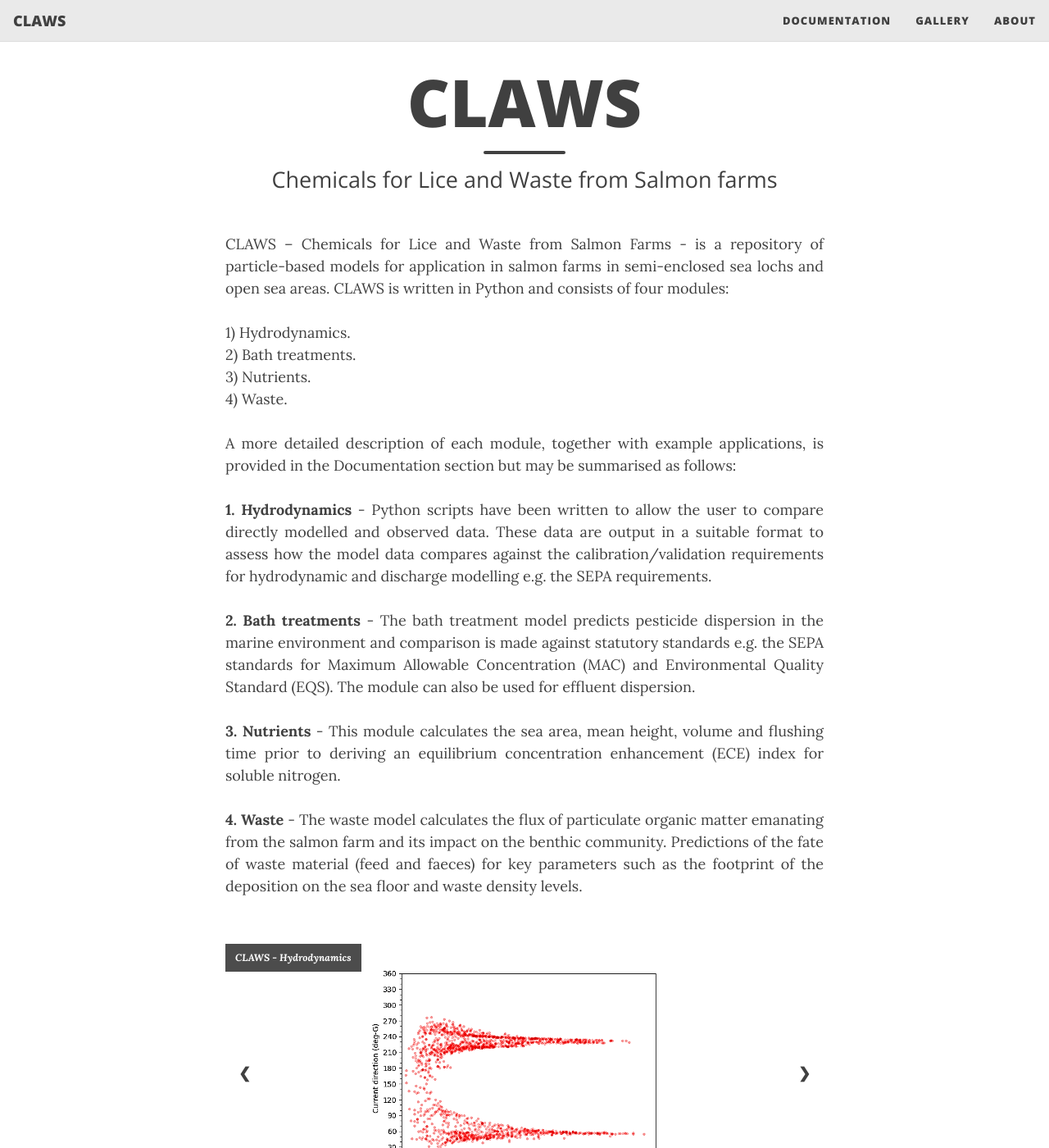
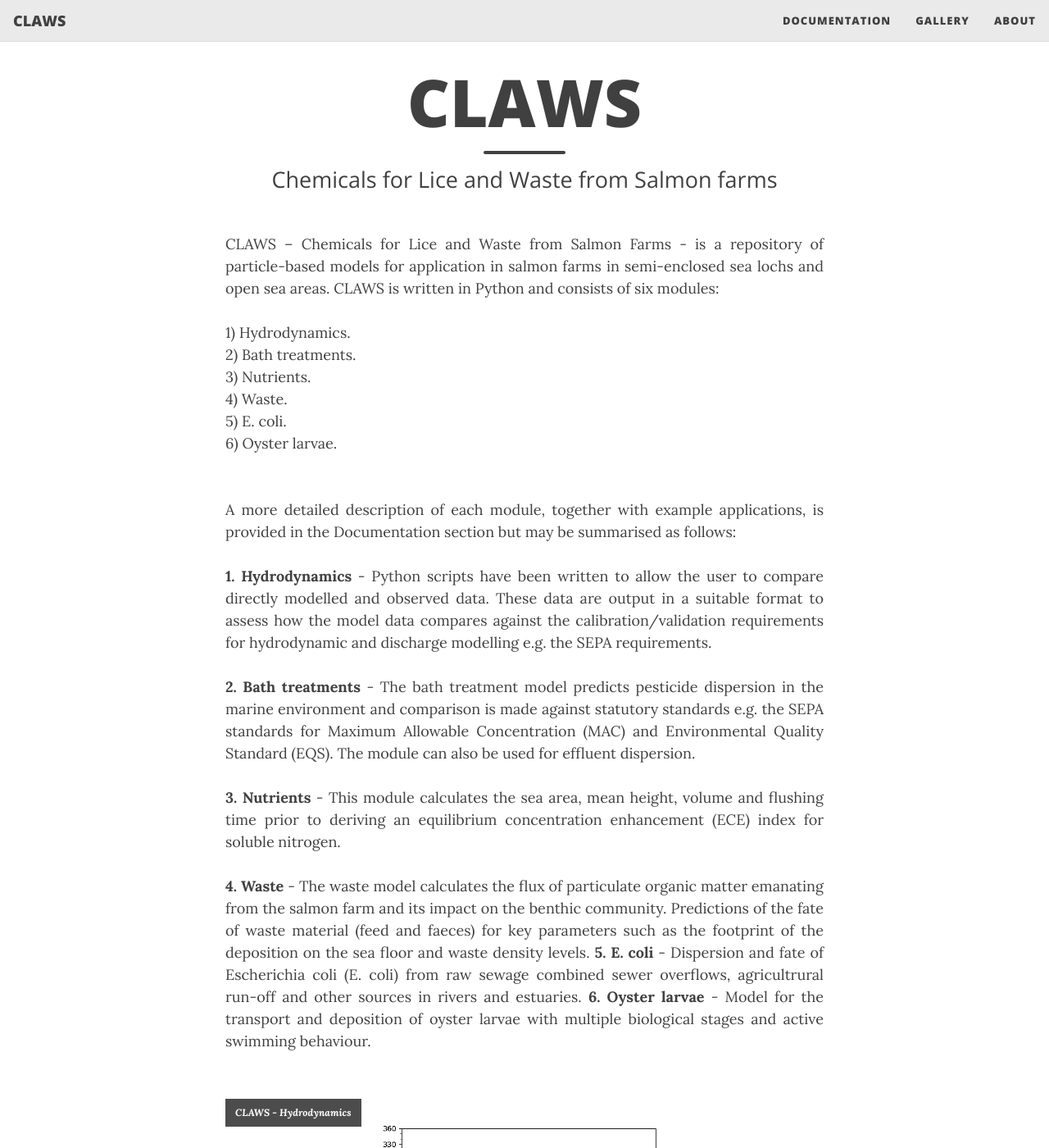
Before and after one commit to claws-scot/claws-scot.github.io, a Jekyll site: the page built from index.html, in a window 1280 px wide and 1400 px high. Shown: the whole window at 82% size. Built offline with Jekyll 4.4.1, drawn with Linux system fonts in a browser that asks for light colours; nearby versions of some CDN libraries; the list of posts is cut into pages by our own code.

Commit message:
add ecoli and oyster

```diff
--- a/index.html
+++ b/index.html
@@ -9,7 +9,7 @@ nav-short: true
 
 CLAWS – Chemicals for Lice and Waste from Salmon Farms - is a repository of
 <!--open-source, -->
-particle-based models for application in salmon farms in semi-enclosed sea lochs and open sea areas. CLAWS is written in Python and consists of four modules:<br>
+particle-based models for application in salmon farms in semi-enclosed sea lochs and open sea areas. CLAWS is written in Python and consists of six modules:<br>
 <br>
 1) Hydrodynamics.<br>
 
@@ -17,7 +17,11 @@ particle-based models for application in salmon farms in semi-enclosed sea lochs
 
 3) Nutrients.<br>
 
-4) Waste.
+4) Waste.<br>
+
+5) E. coli.<br>
+
+6) Oyster larvae.<br>
 
 <br>
 <br>
@@ -35,6 +39,10 @@ A more detailed description of each module, together with example applications,
 <br>
 
 <b>4. Waste</b> -  The waste model calculates the flux of particulate organic matter emanating from the salmon farm and its impact on the benthic community. Predictions of the fate of waste material (feed and faeces) for key parameters such as the footprint of the deposition on the sea floor and waste density levels.
+
+<b>5. E. coli</b> -  Dispersion and fate of Escherichia coli (E. coli) from raw sewage combined sewer overflows, agricultrural run-off and other sources in rivers and estuaries.
+
+<b>6. Oyster larvae</b> -  Model for the transport and deposition of oyster larvae with multiple biological stages and active swimming behaviour.
 
 <br>
 <br>
```
